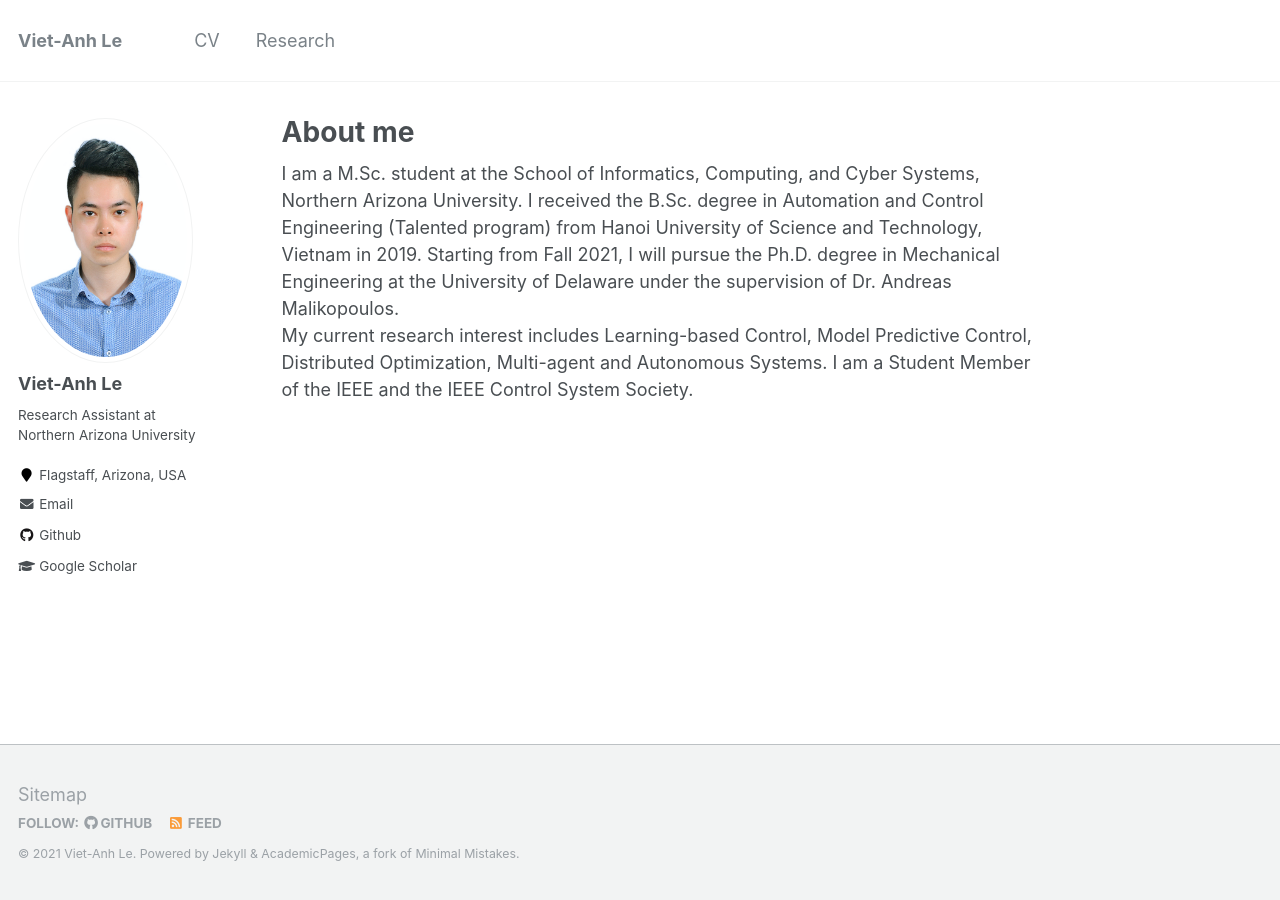
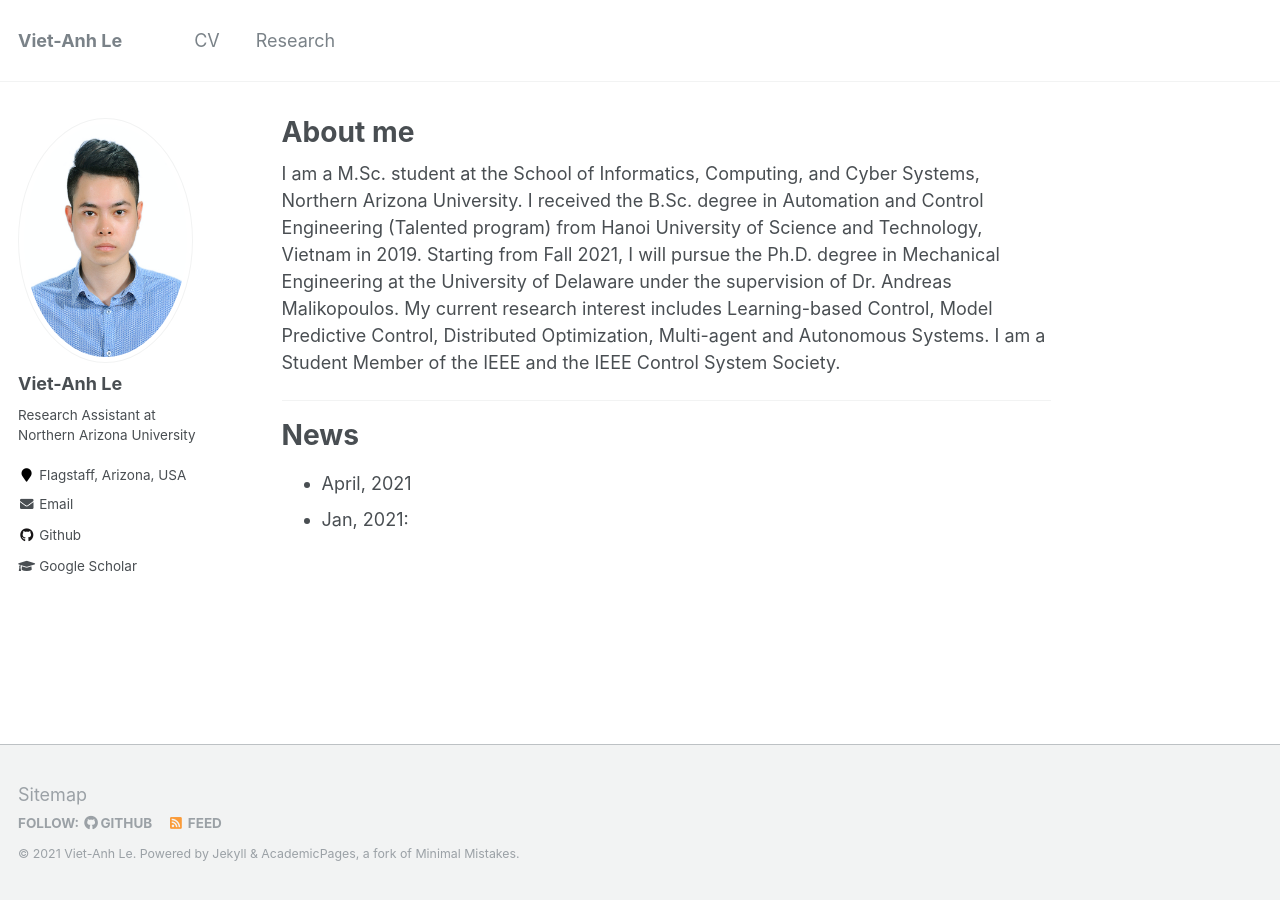
Before and after one commit to vietanhle0101/vietanhle0101.github.io, a Jekyll site: the page built from _pages/about.md, in a window 1280 px wide. Built offline with Jekyll 4.4.1, drawn with Linux system fonts in a browser that asks for light colours.

Commit message:
try news

```diff
--- a/_pages/about.md
+++ b/_pages/about.md
@@ -8,5 +8,12 @@ redirect_from:
   - /about.html
 ---
 
-I am a M.Sc. student at the School of Informatics, Computing, and Cyber Systems, Northern Arizona University. I received the B.Sc. degree in Automation and Control Engineering (Talented program) from Hanoi University of Science and Technology, Vietnam in 2019. Starting from Fall 2021, I will pursue the Ph.D. degree in Mechanical Engineering at the University of Delaware under the supervision of Dr. Andreas Malikopoulos.
-My current research interest includes Learning-based Control, Model Predictive Control, Distributed Optimization, Multi-agent and Autonomous Systems. I am a Student Member of the IEEE and the IEEE Control System Society.
+<p>I am a M.Sc. student at the School of Informatics, Computing, and Cyber Systems, Northern Arizona University. I received the B.Sc. degree in Automation and Control Engineering (Talented program) from Hanoi University of Science and Technology, Vietnam in 2019. Starting from Fall 2021, I will pursue the Ph.D. degree in Mechanical Engineering at the University of Delaware under the supervision of Dr. Andreas Malikopoulos.
+My current research interest includes Learning-based Control, Model Predictive Control, Distributed Optimization, Multi-agent and Autonomous Systems. I am a Student Member of the IEEE and the IEEE Control System Society.</p>
+
+<hr />
+
+# News
+
+* April, 2021
+* Jan, 2021:
```
Also changed, not shown: 1 other file.
